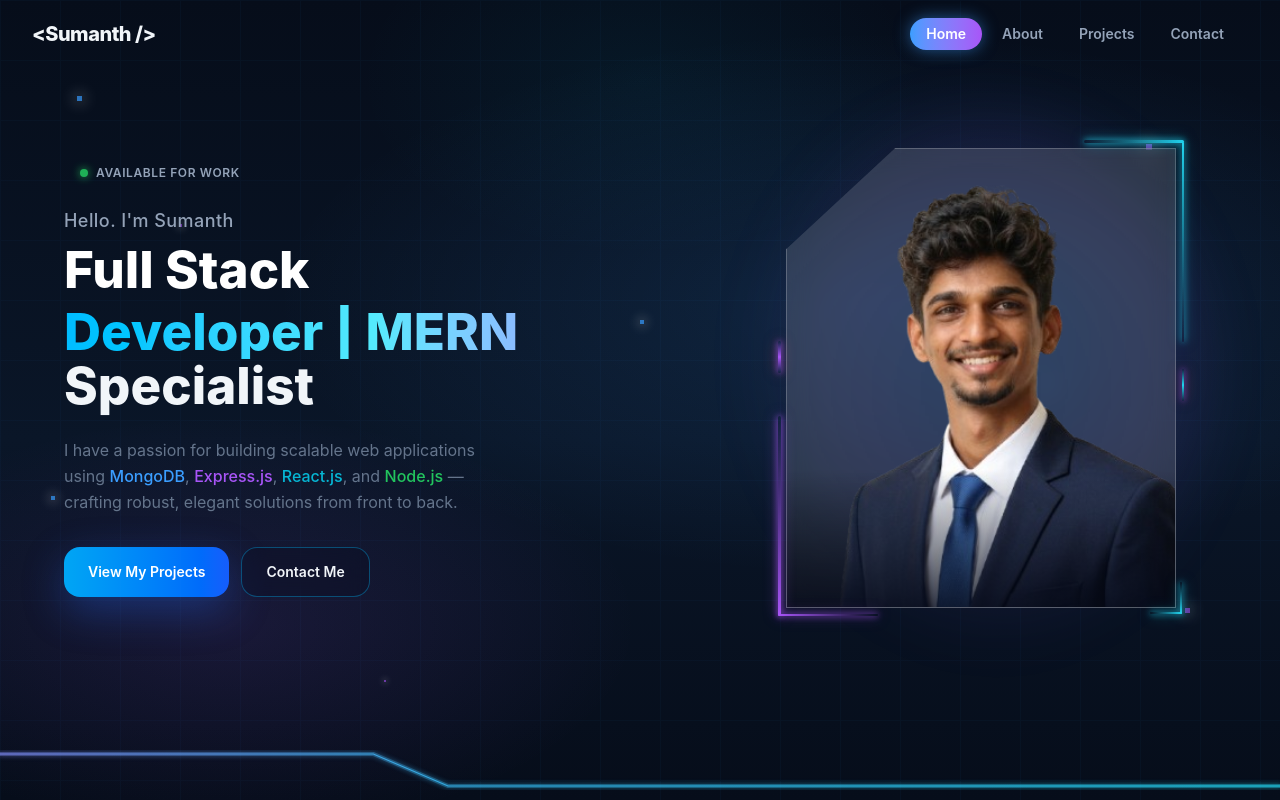
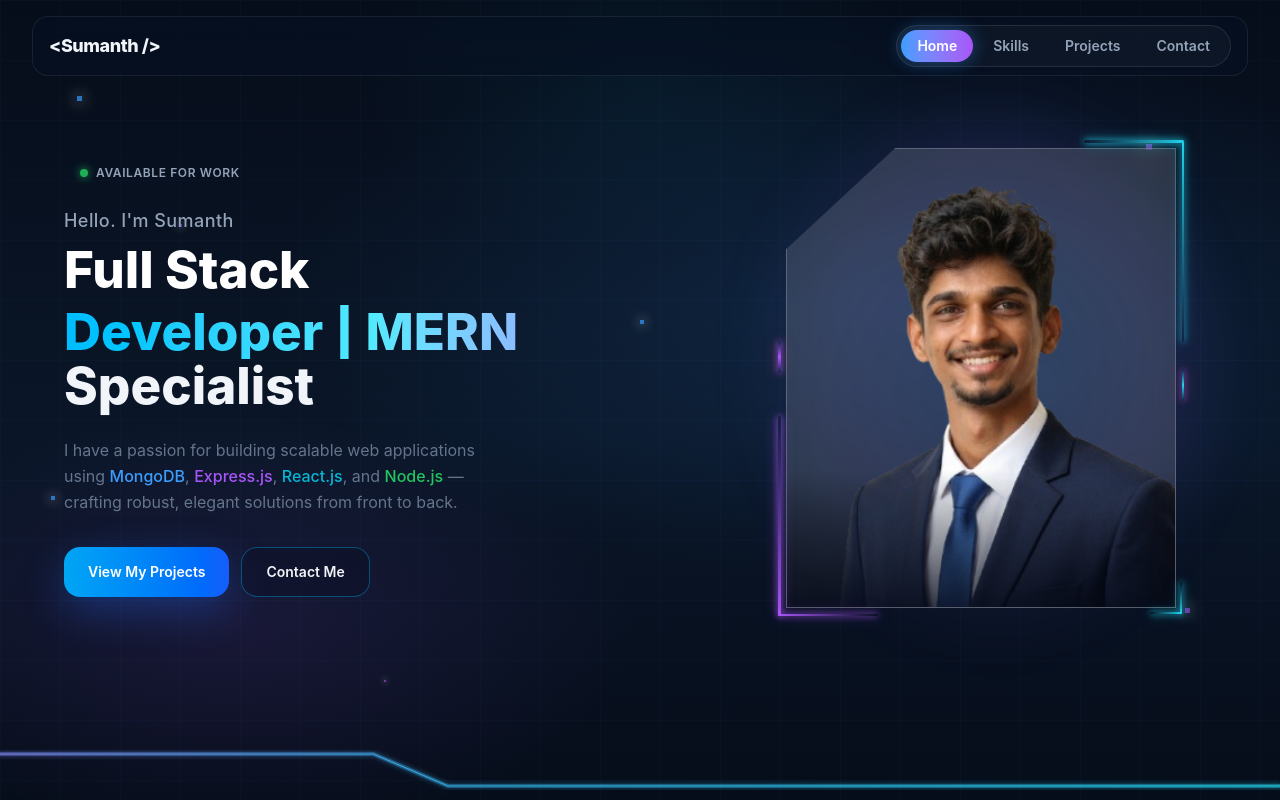
Before and after one commit to sumanth965/Portfolio-sumanth, a React (Vite) app in the folder frontend/: page / in a window 1280 px wide. Shown: the top 800 px of the page. Built offline with nearby package versions, Linux system fonts and the light colour scheme.

Commit message:
Improve navbar with responsive advanced navigation

```diff
--- a/frontend/src/Components/Navbar.jsx
+++ b/frontend/src/Components/Navbar.jsx
@@ -1,82 +1,149 @@
-import { useState, useEffect } from 'react'
+import { useEffect, useMemo, useState } from 'react'
 
-const links = ['Home', 'About', 'Projects', 'Contact']
+const NAV_LINKS = [
+  { label: 'Home', href: '#home' },
+  { label: 'Skills', href: '#skills' },
+  { label: 'Projects', href: '#projects' },
+  { label: 'Contact', href: '#contact' },
+]
 
 export default function Navbar() {
-    const [active, setActive] = useState('Home')
+  const [active, setActive] = useState('#home')
   const [scrolled, setScrolled] = useState(false)
   const [menuOpen, setMenuOpen] = useState(false)
 
+  const sectionIds = useMemo(() => NAV_LINKS.map((link) => link.href.slice(1)), [])
+
   useEffect(() => {
-        const onScroll = () => setScrolled(window.scrollY > 20)
-        window.addEventListener('scroll', onScroll)
+    const onScroll = () => setScrolled(window.scrollY > 18)
+    window.addEventListener('scroll', onScroll, { passive: true })
     return () => window.removeEventListener('scroll', onScroll)
   }, [])
 
+  useEffect(() => {
+    const observer = new IntersectionObserver(
+      (entries) => {
+        const visible = entries
+          .filter((entry) => entry.isIntersecting)
+          .sort((a, b) => b.intersectionRatio - a.intersectionRatio)[0]
+
+        if (visible?.target?.id) {
+          setActive(`#${visible.target.id}`)
+        }
+      },
+      {
+        rootMargin: '-35% 0px -45% 0px',
+        threshold: [0.2, 0.35, 0.6],
+      },
+    )
+
+    sectionIds.forEach((id) => {
+      const section = document.getElementById(id)
+      if (section) observer.observe(section)
+    })
+
+    return () => observer.disconnect()
+  }, [sectionIds])
+
+  useEffect(() => {
+    document.body.style.overflow = menuOpen ? 'hidden' : ''
+    return () => {
+      document.body.style.overflow = ''
+    }
+  }, [menuOpen])
+
+  const onNavigate = (href) => {
+    const target = document.querySelector(href)
+    if (target) {
+      target.scrollIntoView({ behavior: 'smooth', block: 'start' })
+    }
+    setActive(href)
+    setMenuOpen(false)
+  }
+
   return (
+    <header className="fixed top-0 left-0 right-0 z-50 px-3 sm:px-6 lg:px-8 pt-3 sm:pt-4">
       <nav
-            className={`
-        fixed top-0 left-0 right-0 z-50 flex items-center justify-between
-        px-4 sm:px-6 lg:px-8 py-3 transition-all duration-300
-        ${scrolled ? 'glass-nav shadow-[0_4px_30px_rgba(0,0,0,0.4)]' : 'bg-transparent'}
-      `}
+        className={[
+          'mx-auto flex w-full max-w-7xl items-center justify-between rounded-2xl border px-3 py-2 sm:px-4 transition-all duration-300',
+          scrolled
+            ? 'border-white/15 bg-[#061123]/80 shadow-[0_10px_35px_rgba(0,0,0,0.5)] backdrop-blur-xl'
+            : 'border-white/8 bg-[#061123]/55 backdrop-blur-md',
+        ].join(' ')}
       >
-            {/* Logo */}
-            <span
-                className="grad-text font-display font-extrabold text-lg sm:text-xl tracking-tight cursor-pointer select-none"
+        <button
+          type="button"
+          onClick={() => onNavigate('#home')}
+          className="grad-text cursor-pointer select-none text-base font-extrabold tracking-tight sm:text-lg"
           style={{ fontFamily: 'var(--font-display)' }}
         >
           &lt;Sumanth /&gt;
-            </span>
+        </button>
 
-            {/* Desktop nav pills */}
-            <div className="hidden sm:flex items-center glass-nav rounded-full px-2 py-1.5 gap-1">
-                {links.map((link) => (
+        <div className="hidden items-center gap-1 rounded-full border border-white/10 bg-white/[0.03] p-1 sm:flex">
+          {NAV_LINKS.map((link) => (
             <button
-                        key={link}
-                        onClick={() => setActive(link)}
-                        className={`
-              px-4 py-1.5 rounded-full text-sm font-semibold transition-all duration-200 cursor-pointer
-              ${active === link
-                                ? 'bg-gradient-to-r from-[#3b9eff] to-[#a855f7] text-white shadow-[0_0_16px_rgba(59,158,255,0.5)]'
-                                : 'text-[#94a3b8] hover:text-white'}
-            `}
+              key={link.href}
+              type="button"
+              onClick={() => onNavigate(link.href)}
+              className={[
+                'rounded-full px-4 py-1.5 text-sm font-semibold transition-all duration-200 cursor-pointer',
+                active === link.href
+                  ? 'bg-gradient-to-r from-[#3b9eff] to-[#a855f7] text-white shadow-[0_0_18px_rgba(59,158,255,0.42)]'
+                  : 'text-[#94a3b8] hover:bg-white/5 hover:text-white',
+              ].join(' ')}
               style={{ fontFamily: 'var(--font-display)' }}
             >
-                        {link}
+              {link.label}
             </button>
           ))}
         </div>
 
-            {/* Mobile hamburger */}
         <button
-                className="sm:hidden flex flex-col gap-1.5 p-2 cursor-pointer"
-                onClick={() => setMenuOpen(!menuOpen)}
-                aria-label="Toggle menu"
+          type="button"
+          className="flex h-10 w-10 items-center justify-center rounded-xl border border-white/10 bg-white/5 p-2 sm:hidden"
+          onClick={() => setMenuOpen((state) => !state)}
+          aria-expanded={menuOpen}
+          aria-label="Toggle navigation menu"
         >
-                <span className={`block w-6 h-0.5 bg-[#3b9eff] transition-all duration-300 ${menuOpen ? 'rotate-45 translate-y-2' : ''}`} />
-                <span className={`block w-6 h-0.5 bg-[#a855f7] transition-all duration-300 ${menuOpen ? 'opacity-0' : ''}`} />
-                <span className={`block w-6 h-0.5 bg-[#3b9eff] transition-all duration-300 ${menuOpen ? '-rotate-45 -translate-y-2' : ''}`} />
+          <span className="relative block h-4 w-5">
+            <span
+              className={`absolute left-0 top-0 h-0.5 w-5 bg-[#8cc4ff] transition-all duration-300 ${menuOpen ? 'translate-y-[7px] rotate-45' : ''}`}
+            />
+            <span
+              className={`absolute left-0 top-[7px] h-0.5 w-5 bg-[#e2b8ff] transition-all duration-300 ${menuOpen ? 'opacity-0' : ''}`}
+            />
+            <span
+              className={`absolute left-0 top-[14px] h-0.5 w-5 bg-[#8cc4ff] transition-all duration-300 ${menuOpen ? '-translate-y-[7px] -rotate-45' : ''}`}
+            />
+          </span>
         </button>
+      </nav>
 
-            {/* Mobile dropdown */}
-            {menuOpen && (
-                <div className="sm:hidden absolute top-full left-0 right-0 glass-nav border-t border-white/10 flex flex-col py-3">
-                    {links.map((link) => (
+      <div
+        className={[
+          'sm:hidden overflow-hidden rounded-2xl border border-white/10 bg-[#08152b]/95 backdrop-blur-xl transition-all duration-300',
+          menuOpen ? 'mt-2 max-h-96 opacity-100' : 'pointer-events-none max-h-0 opacity-0',
+        ].join(' ')}
+      >
+        <div className="space-y-1 p-2">
+          {NAV_LINKS.map((link) => (
             <button
-                            key={link}
-                            onClick={() => { setActive(link); setMenuOpen(false) }}
-                            className={`
-                px-6 py-3 text-left text-sm font-semibold transition-colors cursor-pointer
-                ${active === link ? 'grad-text' : 'text-[#94a3b8] hover:text-white'}
-              `}
-                            style={{ fontFamily: 'var(--font-display)' }}
+              key={link.href}
+              type="button"
+              onClick={() => onNavigate(link.href)}
+              className={[
+                'w-full rounded-xl px-4 py-3 text-left text-sm font-semibold transition-colors',
+                active === link.href
+                  ? 'bg-gradient-to-r from-[#3b9eff]/25 to-[#a855f7]/25 text-white'
+                  : 'text-[#94a3b8] hover:bg-white/5 hover:text-white',
+              ].join(' ')}
             >
-                            {link}
+              {link.label}
             </button>
           ))}
         </div>
-            )}
-        </nav>
+      </div>
+    </header>
   )
 }
```
Lines whose indentation alone changed are shown as unchanged.
